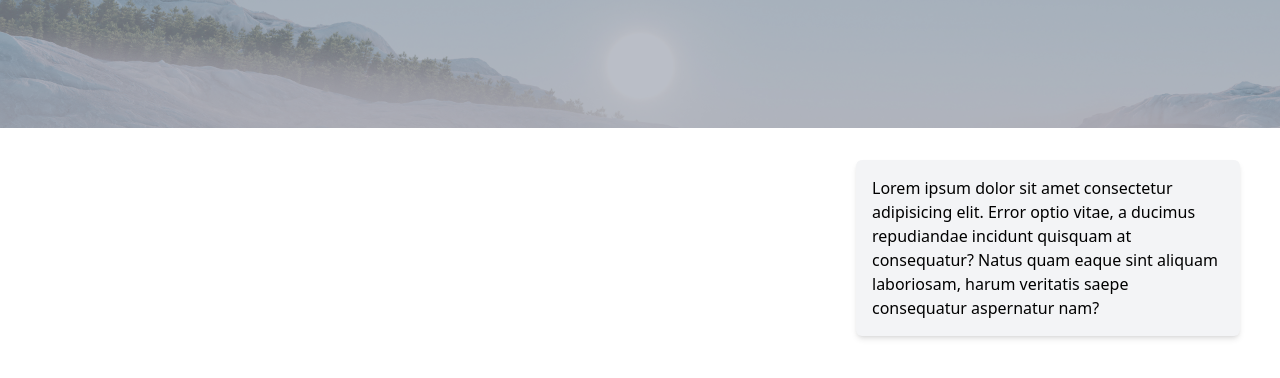
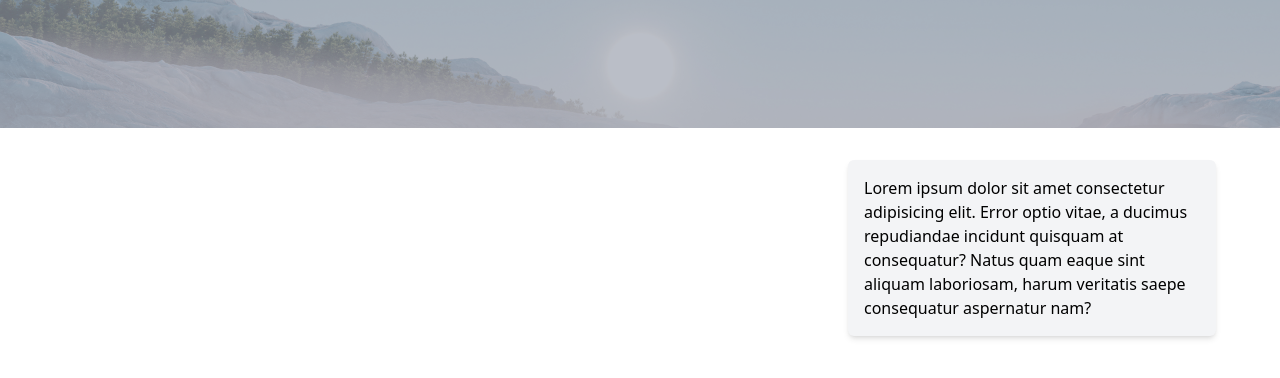
Before and after one commit to NgYuKang/Django-Blog-Practice, a Django app: page / in a window 1280 px wide. Shown: the part 64-442 px from the top of the page. Run offline with Django 4.2, Linux system fonts and the light colour scheme; style sheets or scripts are compiled from the project's sources; some libraries are stand-ins or nearby versions.

Commit message:
fix: home button now links to index and padding fix

```diff
--- a/DjangoBlog/theme/templates/base.html
+++ b/DjangoBlog/theme/templates/base.html
@@ -43,7 +43,7 @@
       </div>
       <!-- end nav/header -->
 
-      <div class="py-8 px-10">
+      <div class="py-8 px-4 sm:px-6 lg:px-16">
         {% block content %}
         {% endblock content %}
       </div>
```
